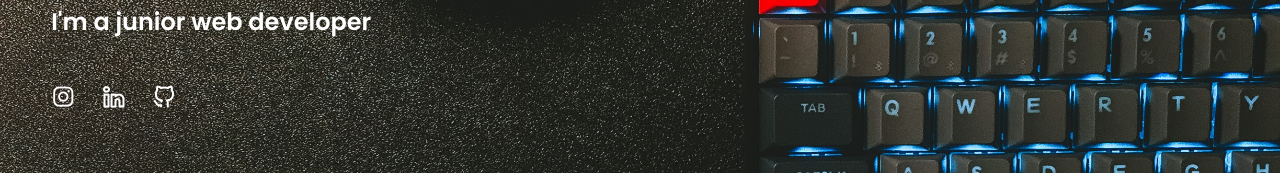
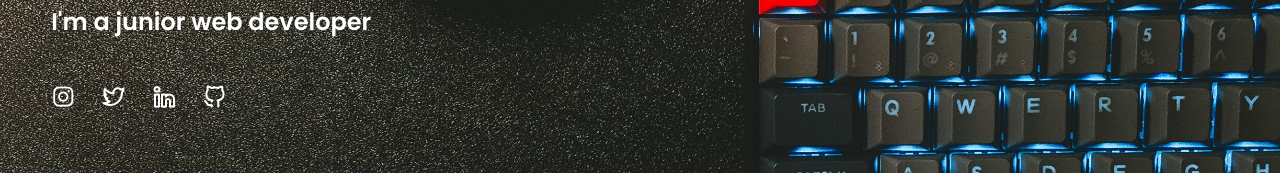
Before and after one commit to broyettore/Portfolio, a plain HTML site: page index.html in a window 1280 px wide. Shown: the part 345-518 px from the top of the page. Drawn offline with nearby package versions, Linux system fonts and the light colour scheme.

Commit message:
twitter icon added

```diff
--- a/index.html
+++ b/index.html
@@ -67,6 +67,9 @@
                 <i class="uil uil-instagram"></i>
             </a>
 
+            <a href="https://twitter.com/broyettore" target="_blank" class="nav-social">
+                <i class="uil uil-twitter-alt"></i>
+            </a>
 
             <a href="https://www.linkedin.com/in/roy-bagnarola-889426240/" target="_blank" class="nav-social">
                 <i class="uil uil-linkedin-alt"></i>
```
